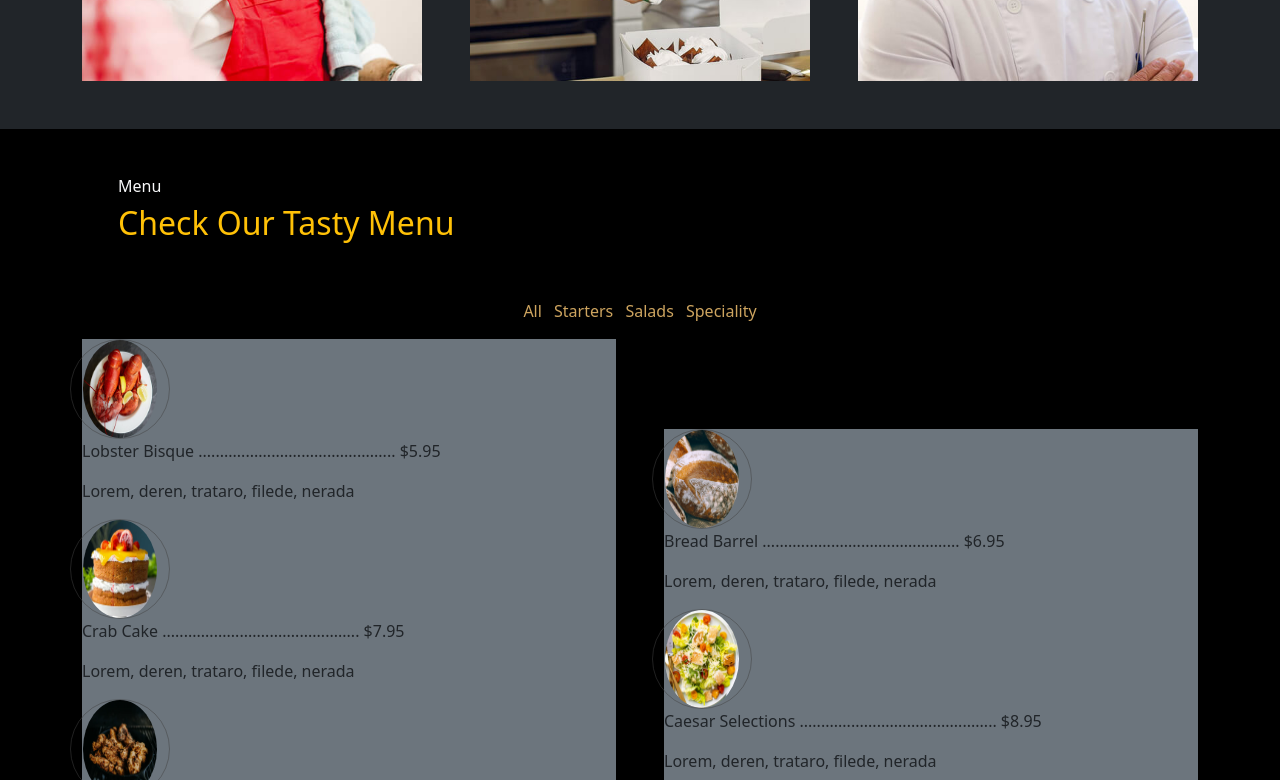
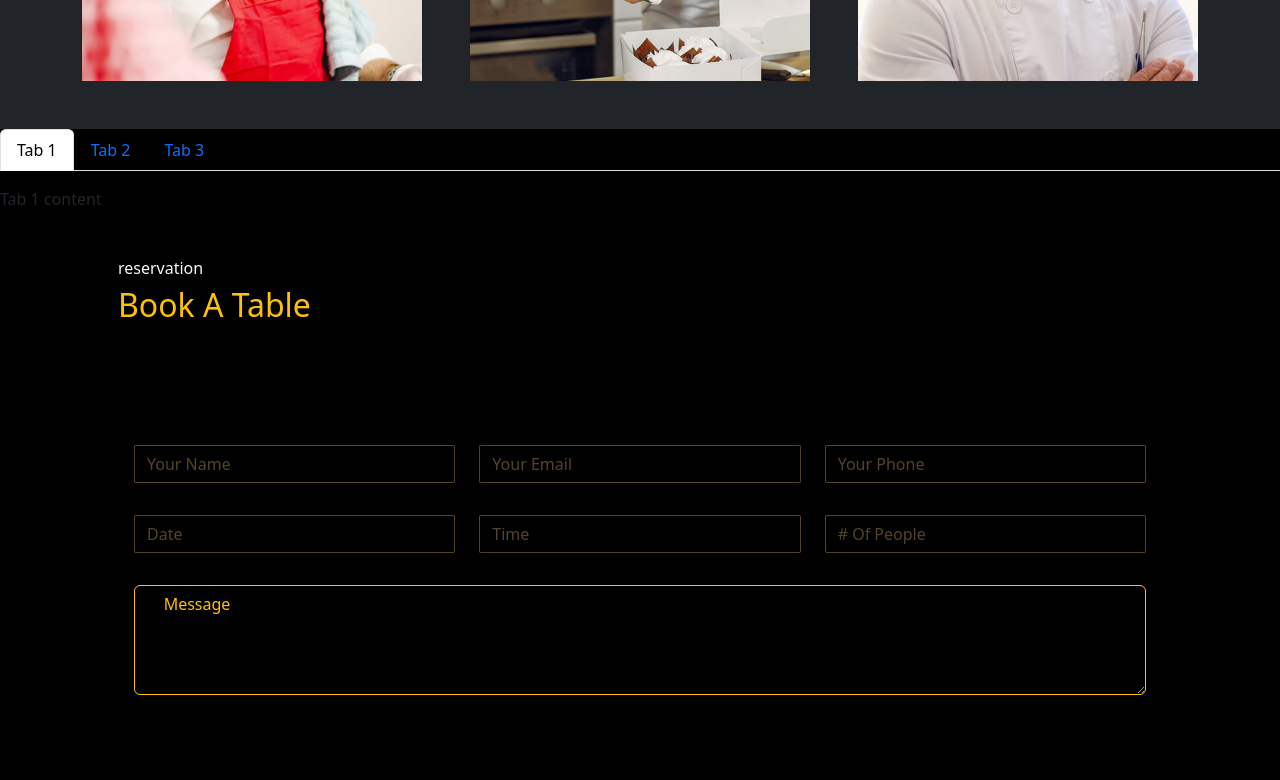
Before and after one commit to aissahoney/CbienBon, a website: page index.html in a window 1280 px wide. Shown: the part 1900-2680 px from the top of the page. Drawn offline with nearby package versions, Linux system fonts and the light colour scheme.

Commit message:
test bootstrap pour section menu

```diff
--- a/index.html
+++ b/index.html
@@ -120,7 +120,40 @@
 </section>
 <!-- ____________________________________________________________________________________ -->
 <!--MENU-->
-<section class="section4">
+
+
+<!-- Tabs navs -->
+<ul class="nav nav-tabs mb-3" id="ex1" role="tablist">
+    <li class="nav-item" role="presentation">
+        <a class="nav-link active" id="ex1-tab-1" data-mdb-toggle="tab" href="#ex1-tabs-1" role="tab"
+            aria-controls="ex1-tabs-1" aria-selected="true">Tab 1</a>
+    </li>
+    <li class="nav-item" role="presentation">
+        <a class="nav-link" id="ex1-tab-2" data-mdb-toggle="tab" href="#ex1-tabs-2" role="tab"
+            aria-controls="ex1-tabs-2" aria-selected="false">Tab 2</a>
+    </li>
+    <li class="nav-item" role="presentation">
+        <a class="nav-link" id="ex1-tab-3" data-mdb-toggle="tab" href="#ex1-tabs-3" role="tab"
+            aria-controls="ex1-tabs-3" aria-selected="false">Tab 3</a>
+    </li>
+</ul>
+<!-- Tabs navs -->
+
+<!-- Tabs content -->
+<div class="tab-content" id="ex1-content">
+    <div class="tab-pane fade show active" id="ex1-tabs-1" role="tabpanel" aria-labelledby="ex1-tab-1">
+        Tab 1 content
+    </div>
+    <div class="tab-pane fade" id="ex1-tabs-2" role="tabpanel" aria-labelledby="ex1-tab-2">
+        Tab 2 content
+    </div>
+    <div class="tab-pane fade" id="ex1-tabs-3" role="tabpanel" aria-labelledby="ex1-tab-3">
+        Tab 3 content
+    </div>
+</div>
+<!-- Tabs content -->
+
+<!-- <section class="section4">
     <div class="container d-flex flex-column p-5">
         <h6 class="text-light">Menu</h6>
         <h2 class="text-warning">Check Our Tasty Menu </h2>
@@ -202,7 +235,7 @@
             </div>
         </div>
     </div>
-</section>
+</section> -->
 <!-- ____________________________________________________________________________________ -->
 <!-- EVENT -->
 
```
